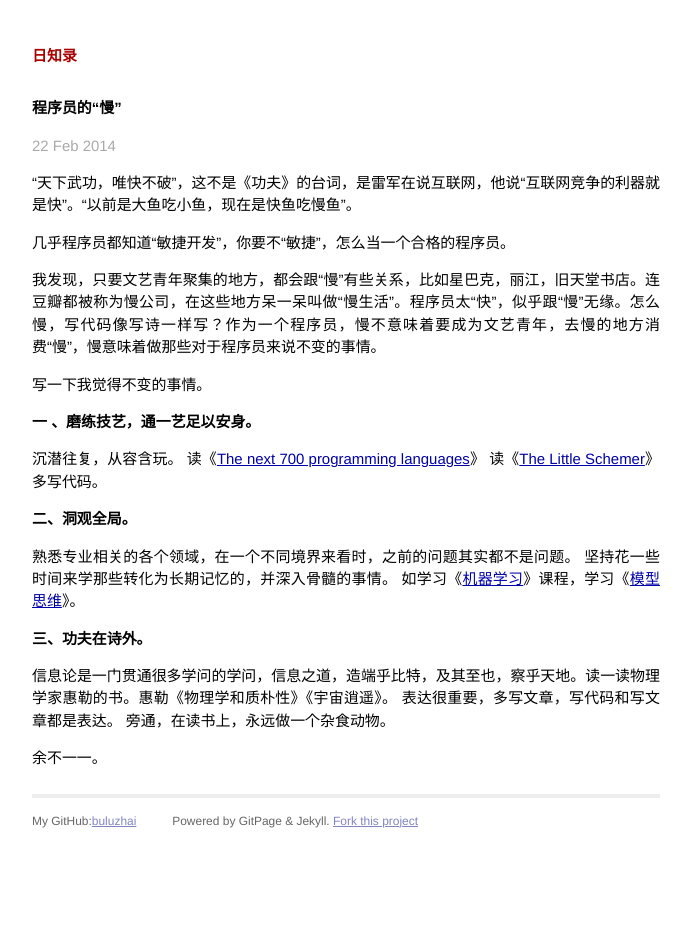
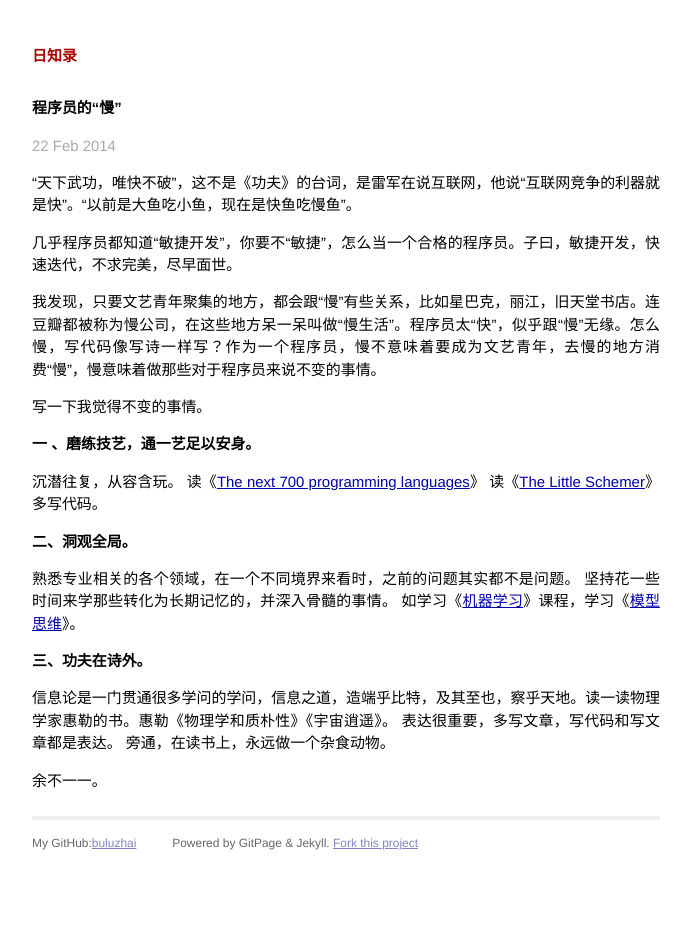
Before and after one commit to gpscad/buluzhai.github.io, a Jekyll site: the page built from _posts/2014-02-22-slow.markdown, in a window 1280 px wide. Shown: the whole page, without its empty margins (294-985 px from the left). Built offline with Jekyll 4.4.1, drawn with Linux system fonts in a browser that asks for light colours; Markdown is read by kramdown in place of the engine named in the settings; comment, search, counter and statistics services are not loaded.

Commit message:
add 子曰

```diff
--- a/_posts/2014-02-22-slow.markdown
+++ b/_posts/2014-02-22-slow.markdown
@@ -7,7 +7,7 @@ categories: 每日一篇千字文
 
 “天下武功，唯快不破”，这不是《功夫》的台词，是雷军在说互联网，他说“互联网竞争的利器就是快”。“以前是大鱼吃小鱼，现在是快鱼吃慢鱼”。
 
-几乎程序员都知道“敏捷开发”，你要不“敏捷”，怎么当一个合格的程序员。
+几乎程序员都知道“敏捷开发”，你要不“敏捷”，怎么当一个合格的程序员。子曰，敏捷开发，快速迭代，不求完美，尽早面世。
 
 我发现，只要文艺青年聚集的地方，都会跟“慢”有些关系，比如星巴克，丽江，旧天堂书店。连豆瓣都被称为慢公司，在这些地方呆一呆叫做“慢生活”。程序员太“快”，似乎跟“慢”无缘。怎么慢，写代码像写诗一样写？作为一个程序员，慢不意味着要成为文艺青年，去慢的地方消费“慢”，慢意味着做那些对于程序员来说不变的事情。
 
```
